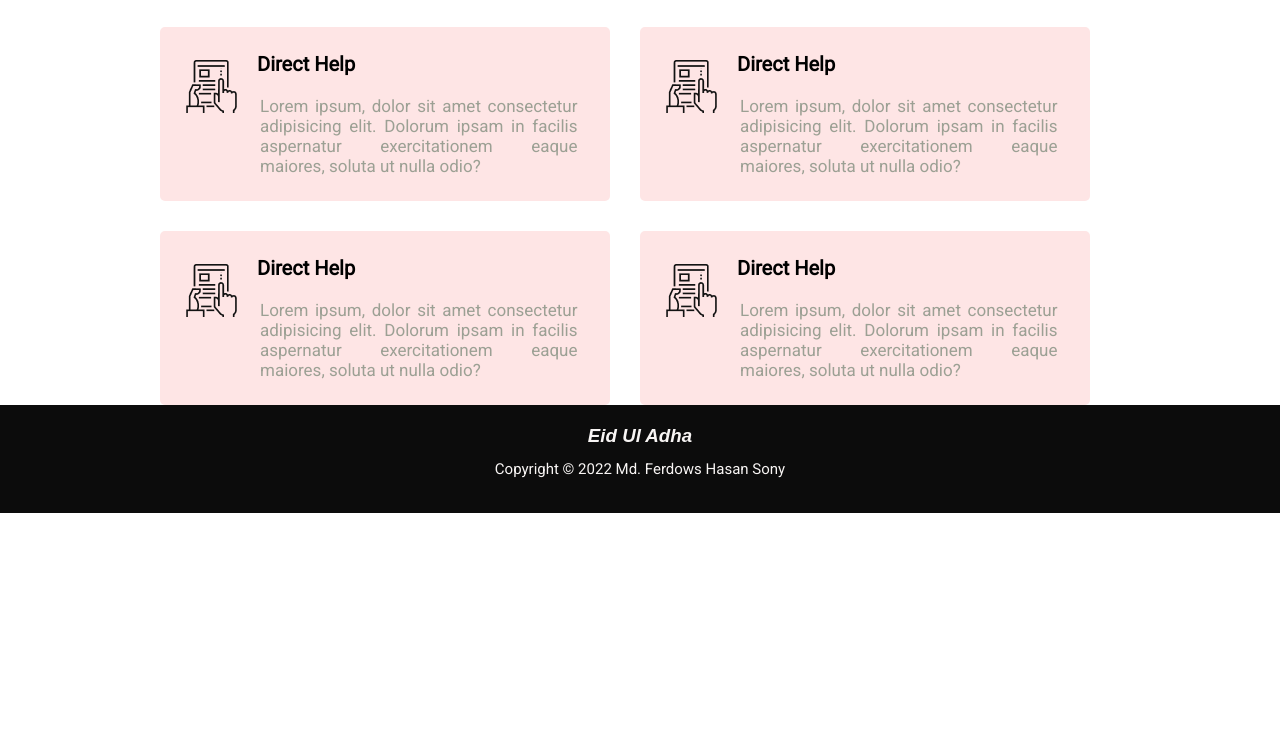
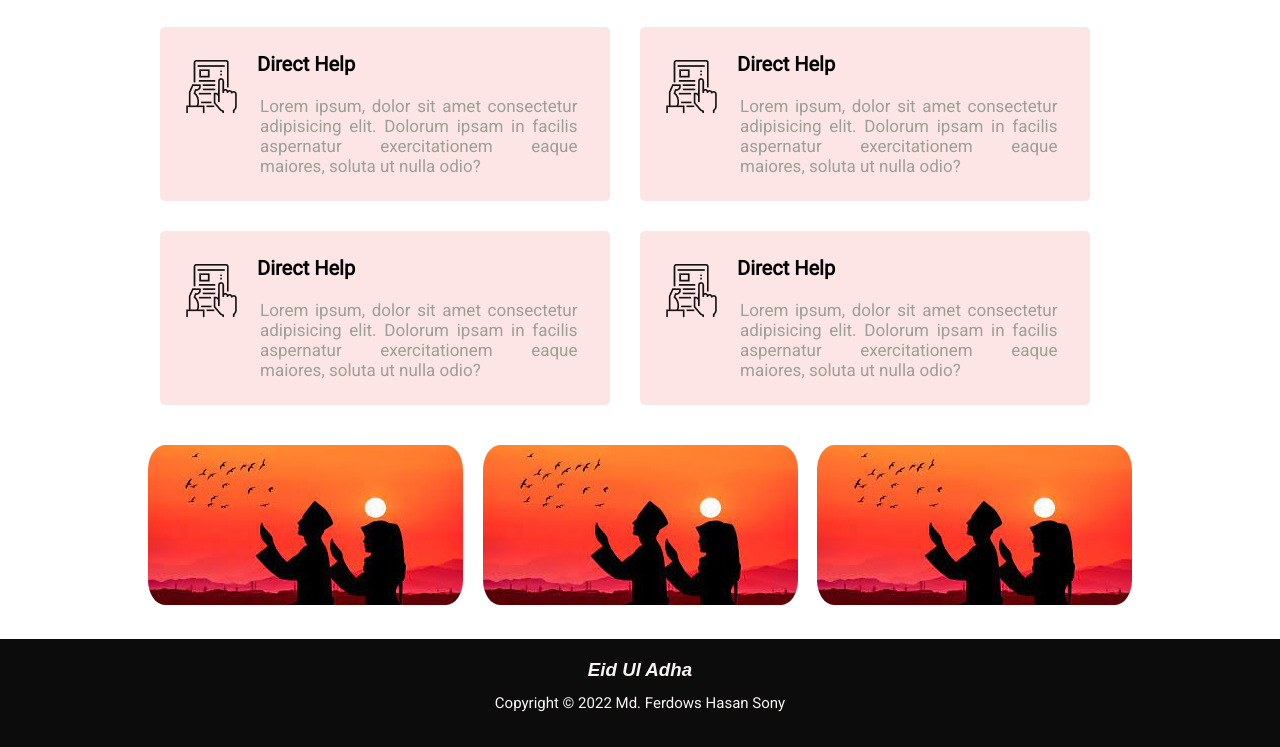
Before and after one commit to mdferdows/eid-ul-adha, a plain HTML site: page index.html in a window 1280 px wide. Shown: the part 2055-2802 px from the top of the page. Before the commit the page ends 2568 px from the top, so only its background shows below. Drawn offline with Linux system fonts and the light colour scheme.

Commit message:
shadow prayer img added

```diff
--- a/css/style.css
+++ b/css/style.css
@@ -222,3 +222,18 @@ text-align: center;
     text-align:justify;
 }
 /* donation end */
+/* prayer image start*/
+#shadow{
+    margin-top: 40px;
+    margin-bottom: 30px;
+    display: flex;
+    justify-content: center;
+
+
+}
+
+.shadow_img{
+    border-radius: 25px;
+    padding: 0 8px;
+}
+/* prayer image end*/
--- a/index.html
+++ b/index.html
@@ -66,6 +66,7 @@
             </div>
         </div>
     </section>
+    <!-- donation -->
     <section id="donation">
         <h2>Their lives depend on <br>
             your donation</h2>
@@ -142,6 +143,15 @@
         </div>
 
     </section>
+    <!-- gallery -->
+    <section id="shadow">
+        <div>
+            <img src="./img/prayer3.jpg" class="shadow_img" alt="">
+            <img src="./img/prayer3.jpg" class="shadow_img" alt="">
+            <img src="./img/prayer3.jpg" class="shadow_img" alt="">
+
+        </div>
+    </section>
 
 
 </body>
```
Also changed, not shown: img/prayer3.jpg (added).
